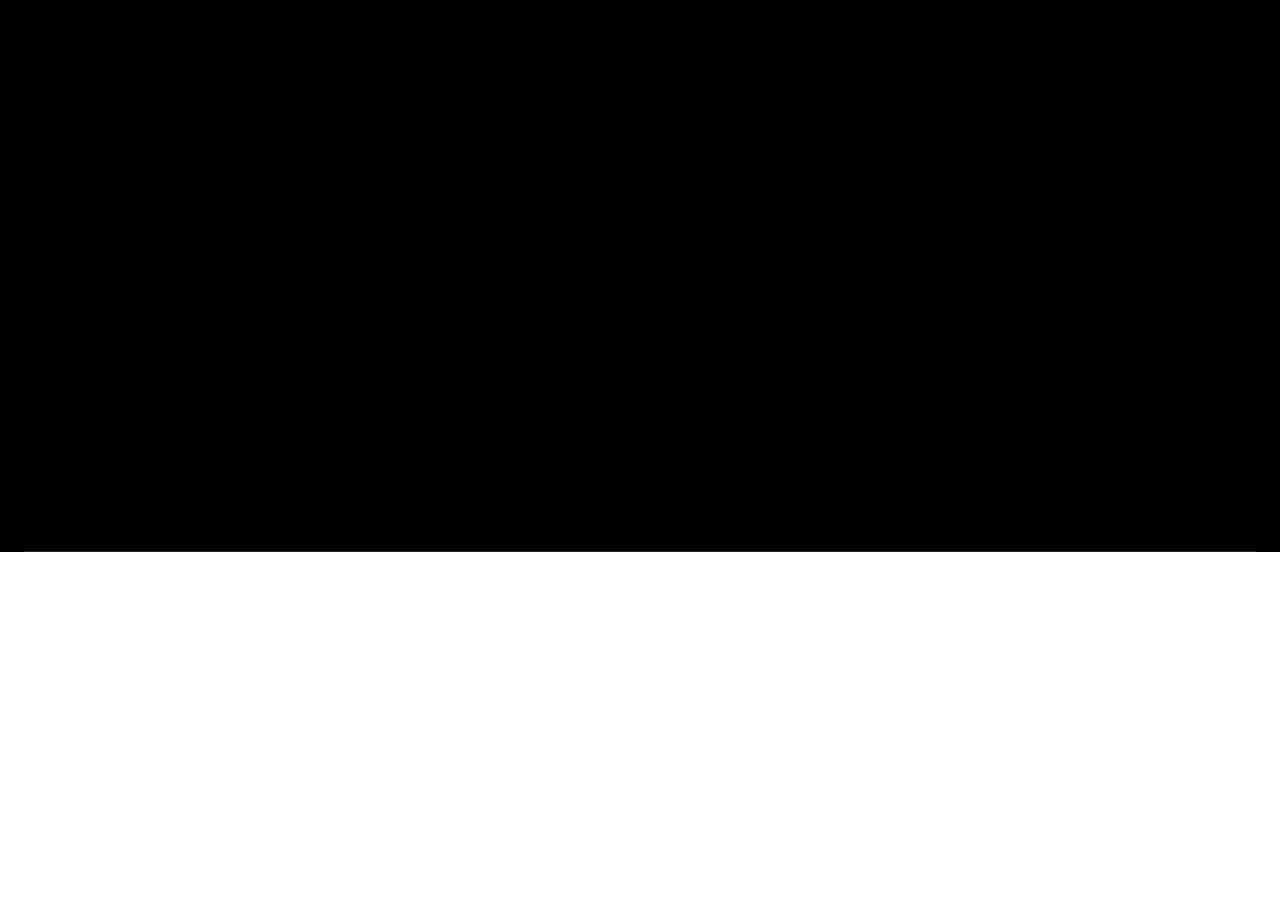
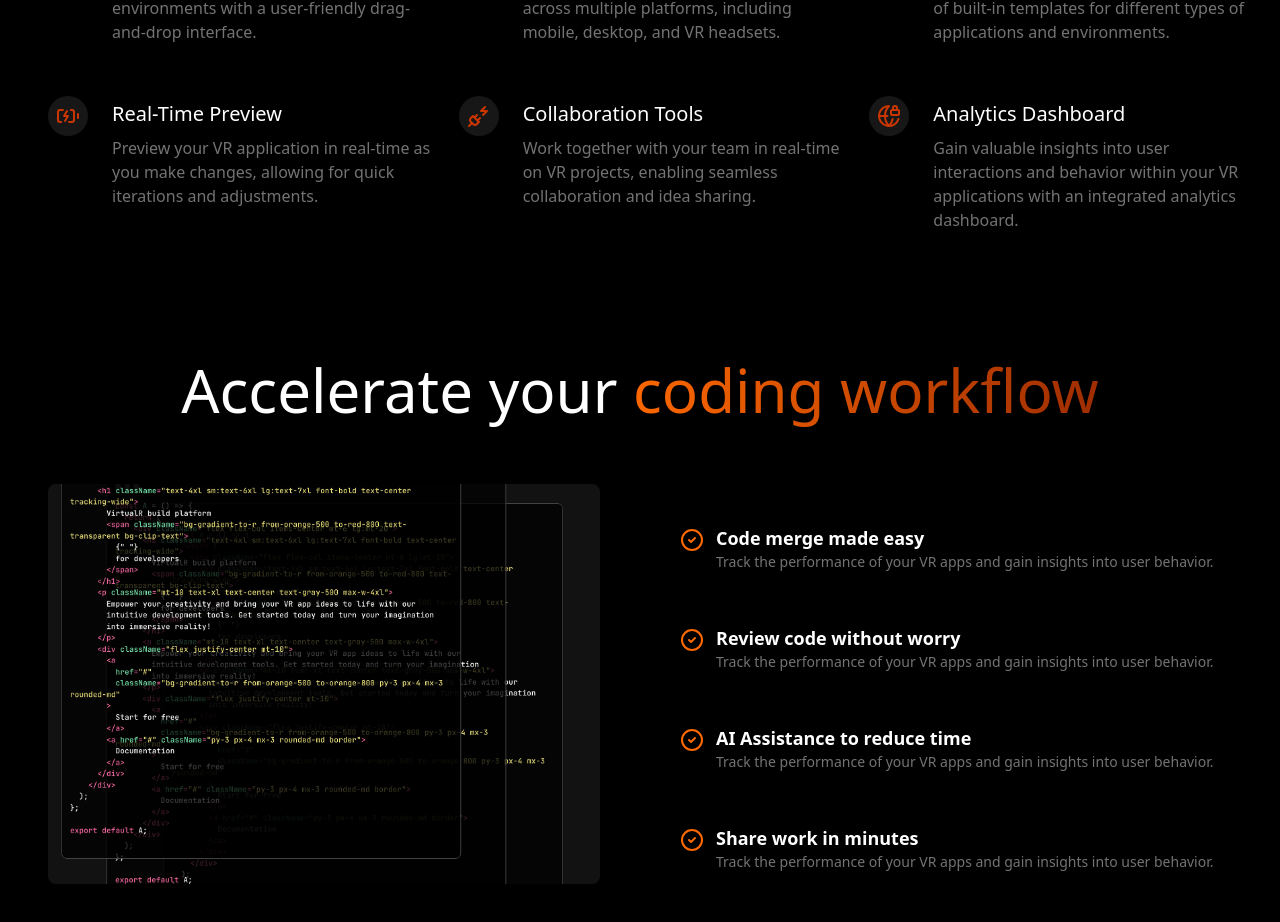
Before and after one commit to prashant9850/first-app, a React (Vite) app: page / in a window 1280 px wide. Shown: the part 1177-2099 px from the top of the page. Before the commit the page ends 1729 px from the top, so only its background shows below. Built offline with nearby package versions, Linux system fonts and the light colour scheme.

Commit message:
feature and workflow

```diff
--- a/src/App.jsx
+++ b/src/App.jsx
@@ -4,15 +4,17 @@ import Navbar from "./components/Navbar.jsx";
 import Footer from "./components/Footer.jsx";
 import HeroSection from "./components/heroSection.jsx";
 import FeatureSection from "./components/featureSection.jsx";
+import WorkFlowSection from "./components/WorkFlowSection.jsx";
 
 function App() {
   return (
     <>
-      <div className="min-h-screen bg-black text-white">
+      <div className="min-h-screen w-full bg-black text-white overflow-x-hidden">
         <Navbar />
         <div className="max-w-7xl mx-auto px-6">
           <HeroSection />
           <FeatureSection />
+          <WorkFlowSection />
         </div>
       </div>
     </>
--- a/src/components/FeatureSection.jsx
+++ b/src/components/FeatureSection.jsx
@@ -1,6 +1,8 @@
+import { features } from "../constants";
+
 const FeatureSection = () => {
   return (
-    <div className=" relative mt-20 border-b border-neutral-800 min-h-[800px]">
+    <div className="relative mt-20 mb-20">
       <div className="text-center">
         <span className="bg-neutral-900 text-orange-500 rounded-full h-6 text-sm font-medium px-2 py-1 uppercase">
           features
@@ -13,6 +15,24 @@ const FeatureSection = () => {
           </span>
         </h1>
       </div>
+
+      <div className="flex flex-wrap mt-10 lg:mt-20 gap-y-13">
+        {features.map((feature, index) => (
+          <div key={index} className="w-full sm:w-1/2 lg:w-1/3">
+            <div className="flex">
+              <div className="flex mx-6 h-10 w-10 p-2 bg-neutral-900 text-orange-700 justify-center items-center rounded-full">
+                {feature.icon}
+              </div>
+              <div>
+                <div className="mt-1 mb-2 text-xl flex flex-col">
+                  {feature.text}
+                </div>
+                <p className="text-neutral-500">{feature.description}</p>
+              </div>
+            </div>
+          </div>
+        ))}
+      </div>
     </div>
   );
 };
--- /dev/null
+++ b/src/components/WorkFlowSection.jsx
@@ -0,0 +1,44 @@
+import code from "../assets/code.jpg";
+import { checklistItems } from "../constants";
+import { CheckCircle2 } from "lucide-react"; // optional check icon
+
+const WorkFlowSection = () => {
+  return (
+    <div className="relative mt-32 mb-32 text-center">
+      <h1 className="mt-4 text-3xl sm:text-5xl lg:text-6xl">
+        Accelerate your
+        <span className="bg-gradient-to-r from-orange-500 to bg-orange-800 text-transparent bg-clip-text">
+          {" "}
+          coding workflow
+        </span>
+      </h1>
+
+      <div className="flex flex-col lg:flex-row items-start justify-center lg:gap-20 gap-10 mt-16 px-6 text-left mb-32">
+        <div className="w-full lg:w-1/2">
+          <img
+            src={code}
+            alt="Coding Illustration"
+            className="w-full h-auto max-h-[400px] rounded-lg object-cover"
+          />
+        </div>
+        <div className="w-full lg:w-1/2 h-full flex flex-col justify-between py-10 gap-x-15">
+          {checklistItems.map((item, index) => (
+            <div key={index} className="flex items-start gap-3">
+              <div className="mt-1 text-orange-500">
+                <CheckCircle2 size={24} />
+              </div>
+              <div className="pb-13">
+                <h3 className="text-lg font-semibold text-white">
+                  {item.title}
+                </h3>
+                <p className="text-sm text-neutral-500">{item.description}</p>
+              </div>
+            </div>
+          ))}
+        </div>
+      </div>
+    </div>
+  );
+};
+
+export default WorkFlowSection;
```
